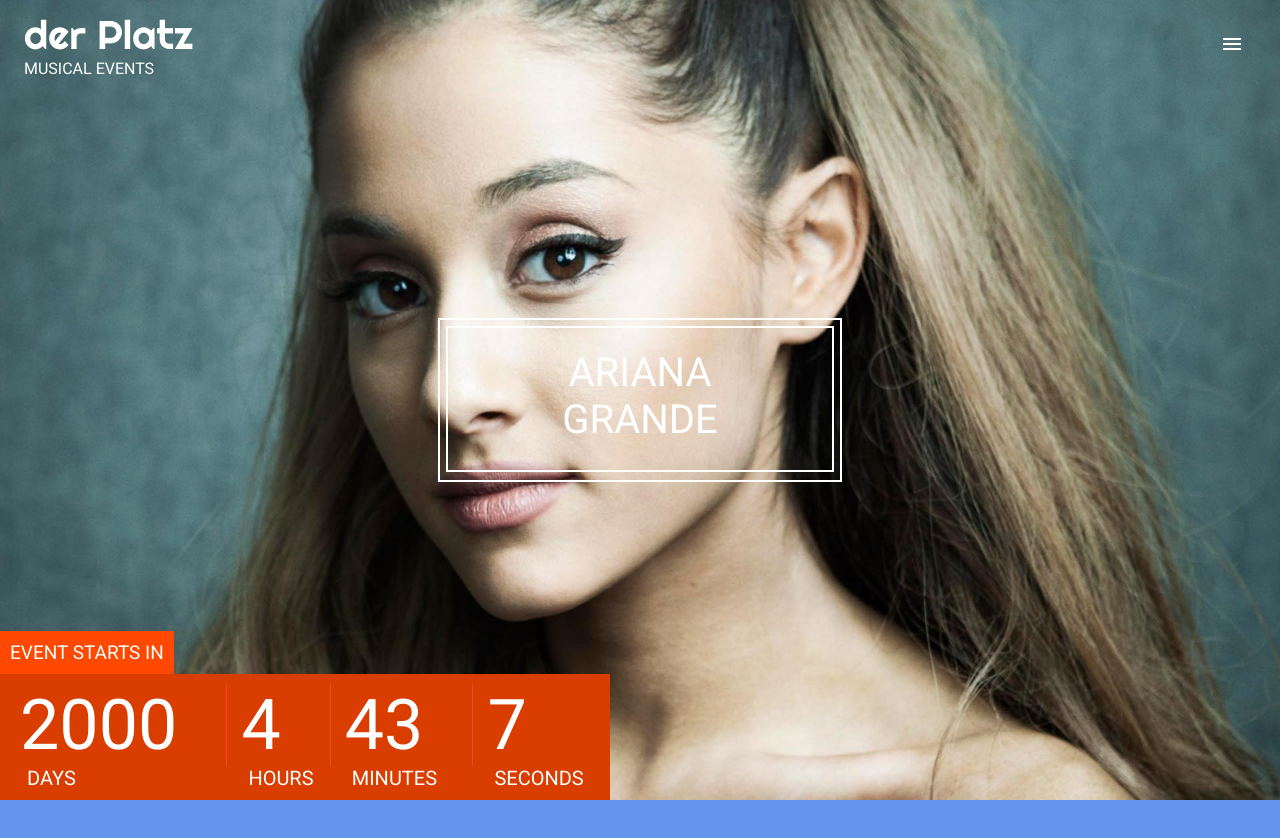
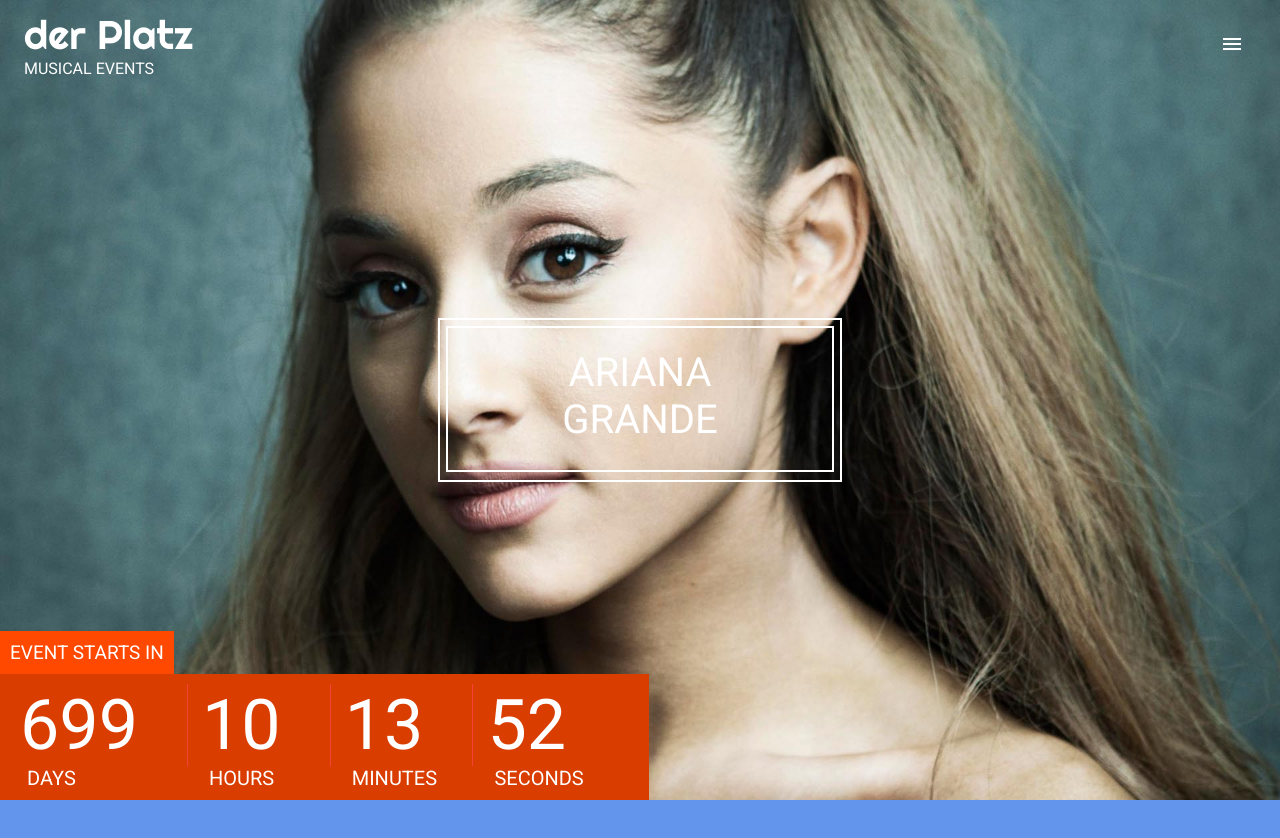
Before and after one commit to anna4j/Covid19, a React (Create React App) app: page / in a window 1280 px wide. Shown: the top 838 px of the page. Built offline with nearby package versions, Linux system fonts and the light colour scheme.

Commit message:
countdown finished

```diff
--- a/src/components/featured/Carrousel.js
+++ b/src/components/featured/Carrousel.js
@@ -44,6 +44,7 @@
                 </div>
                 <div>
                     <div
+
                         className="carrousel_image"
                         style={{
                             background: `url(${slide_three})`,
--- a/src/components/featured/Countdown.js
+++ b/src/components/featured/Countdown.js
@@ -4,6 +4,41 @@
 export default class Countdown extends Component {
 
     state = {
+        deadline: 'May, 13, 2022',
+        days: '0',
+        hours: '0',
+        minutes: '0',
+        seconds: '0'
+
+
+
+    }
+    getTimeUntil(deadline) {
+        const time = Date.parse(deadline) - Date.parse(new Date());
+
+        if (time < 0) {
+            console.log('passed')
+
+        } else {
+            const seconds = Math.floor((time / 1000) % 60);
+            const minutes = Math.floor((time / 1000 / 60) % 60);
+            const hours = Math.floor((time / (1000 * 60 * 60) % 24));
+            const days = Math.floor(time / (1000 * 60 * 60 * 24));
+
+            this.setState({
+                days,
+                hours,
+                minutes,
+                seconds
+            })
+
+
+
+        }
+
+    }
+    componentDidMount() {
+        setInterval(() => this.getTimeUntil(this.state.deadline), 1000)
 
     }
 
@@ -21,32 +56,35 @@
                     <div className="countdown_bottom">
                         <div className="countdown_item">
                             <div className="countdown_time">
-                                2000
-                                </div>
+                                {this.state.days}
+                            </div>
                             <div className="countdown_tag">
                                 Days
                                 </div>
                         </div>
                         <div className="countdown_item">
                             <div className="countdown_time">
-                                4
-                                </div>
+                                {this.state.hours}
+
+                            </div>
                             <div className="countdown_tag">
                                 Hours
                                 </div>
                         </div>
                         <div className="countdown_item">
                             <div className="countdown_time">
-                                43
-                                </div>
+                                {this.state.minutes}
+
+                            </div>
                             <div className="countdown_tag">
                                 Minutes
                                 </div>
                         </div>
                         <div className="countdown_item">
                             <div className="countdown_time">
-                                7
-                                </div>
+                                {this.state.seconds}
+
+                            </div>
 
                             <div className="countdown_tag">
                                 Seconds
```
